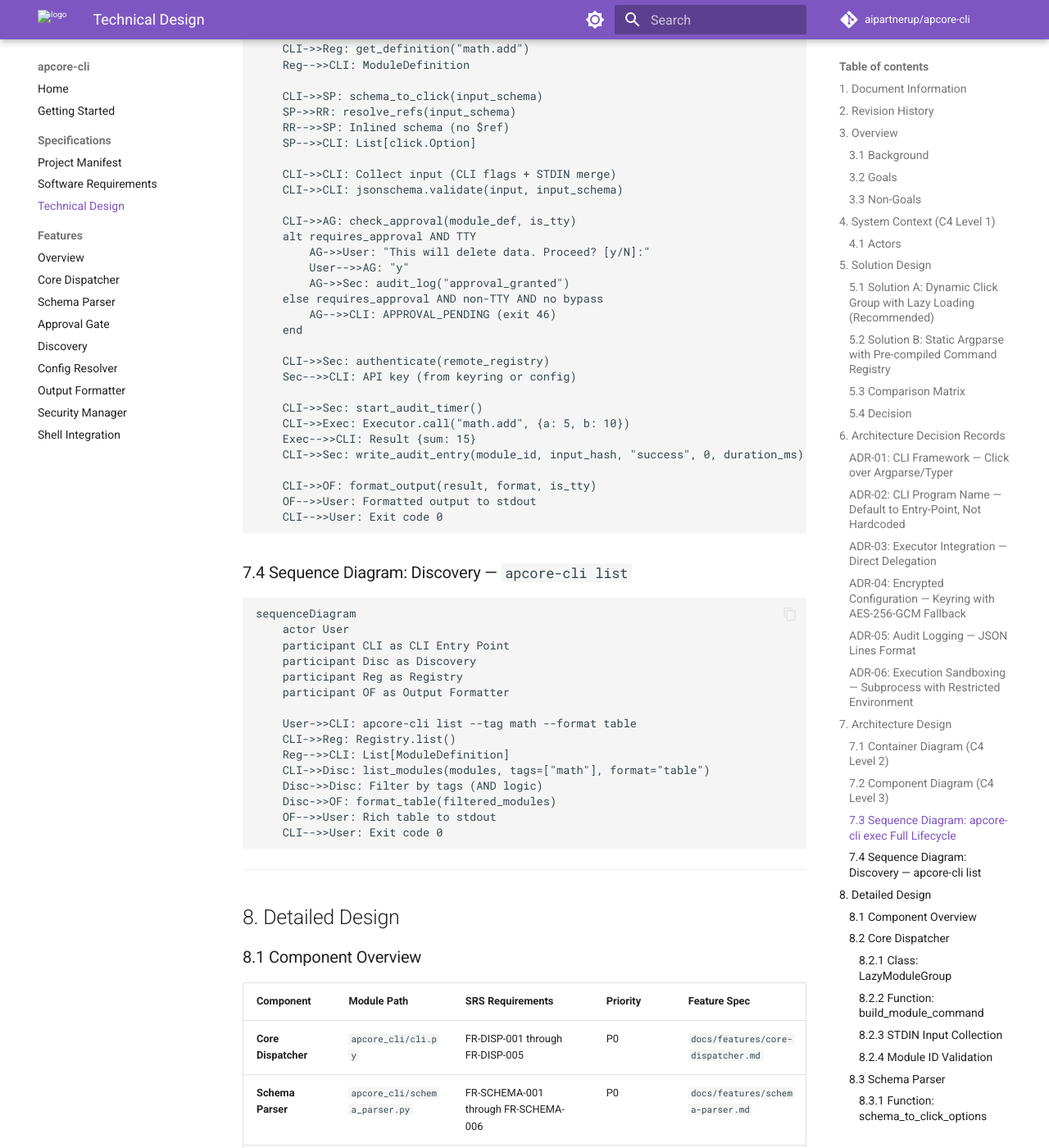
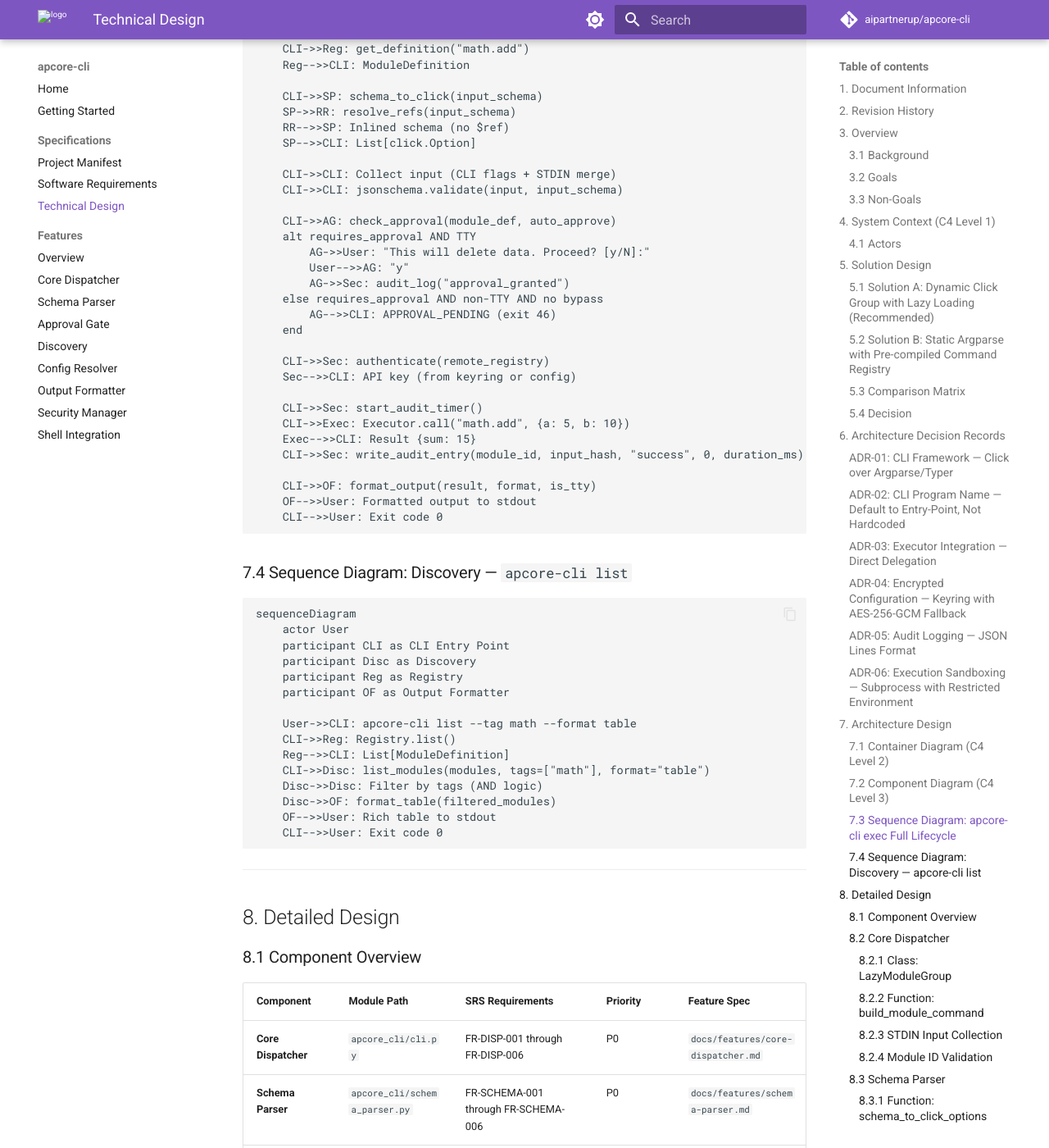
Before and after one commit to aiperceivable/apcore-cli, an MkDocs documentation site: the page built from docs/tech-design.md, in a window 1280 px wide and 1400 px high, scrolled down 9472 px. Shown: the whole window at 82% size. Built offline with MkDocs 1.6.1 and Material for MkDocs 9.7.7, drawn with Linux system fonts in a browser that asks for light colours; comment, search, counter and statistics services are not loaded; some of the changed text lies outside the part shown.

Commit message:
fix: sync review round 2 — residual doc consistency issues
- [B-R01] Sequence diagram: is_tty → auto_approve in check_approval call
- [B-R02a] Deployment pyproject.toml: click>=8.1, jsonschema>=4.20
- [B-R02b] SRS §8.3: click >= 8.1, jsonschema >= 4.20
- [B-R03] approval-gate.md: Log WARN → Log WARNING
- [B-R04] tech-design §8.1: FR-DISP-001 through FR-DISP-006
- [B-N01] config-resolver.md: note APCORE_CLI_LOGGING_LEVEL priority

Co-Authored-By: Claude Opus 4.6 (1M context) <noreply@anthropic.com>

```diff
--- a/docs/tech-design.md
+++ b/docs/tech-design.md
@@ -358,7 +358,7 @@ sequenceDiagram
     CLI->>CLI: Collect input (CLI flags + STDIN merge)
     CLI->>CLI: jsonschema.validate(input, input_schema)
 
-    CLI->>AG: check_approval(module_def, is_tty)
+    CLI->>AG: check_approval(module_def, auto_approve)
     alt requires_approval AND TTY
         AG->>User: "This will delete data. Proceed? [y/N]:"
         User-->>AG: "y"
@@ -408,7 +408,7 @@ sequenceDiagram
 
 | Component | Module Path | SRS Requirements | Priority | Feature Spec |
 |-----------|-------------|------------------|----------|--------------|
-| **Core Dispatcher** | `apcore_cli/cli.py` | FR-DISP-001 through FR-DISP-005 | P0 | `docs/features/core-dispatcher.md` |
+| **Core Dispatcher** | `apcore_cli/cli.py` | FR-DISP-001 through FR-DISP-006 | P0 | `docs/features/core-dispatcher.md` |
 | **Schema Parser** | `apcore_cli/schema_parser.py` | FR-SCHEMA-001 through FR-SCHEMA-006 | P0 | `docs/features/schema-parser.md` |
 | **Approval Gate** | `apcore_cli/approval.py` | FR-APPR-001 through FR-APPR-005 | P1 | `docs/features/approval-gate.md` |
 | **Discovery** | `apcore_cli/discovery.py` | FR-DISC-001 through FR-DISC-004 | P1 | `docs/features/discovery.md` |
```
Also changed, not shown: other parts of docs/tech-design.md (+2 -2 lines), docs/features/approval-gate.md (+2 -2 lines), docs/features/config-resolver.md (+1 -1 lines), docs/srs.md (+2 -2 lines).
